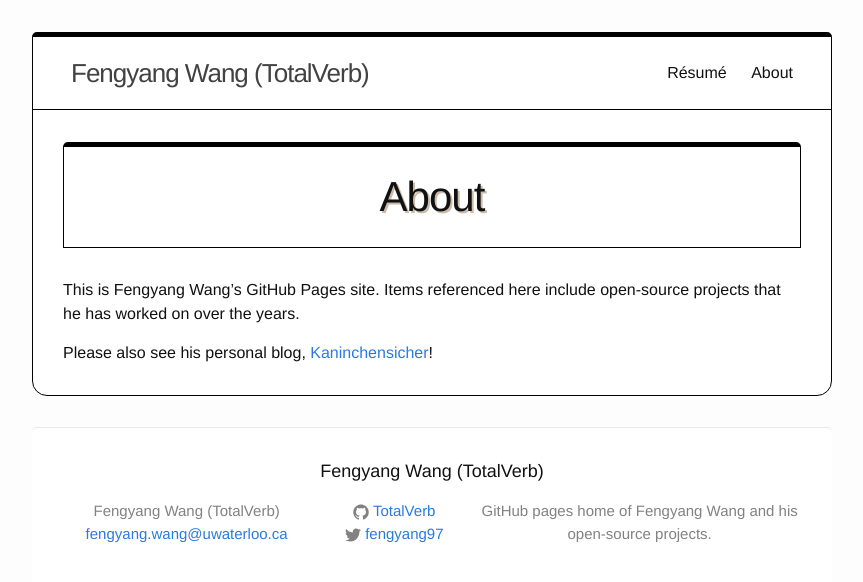
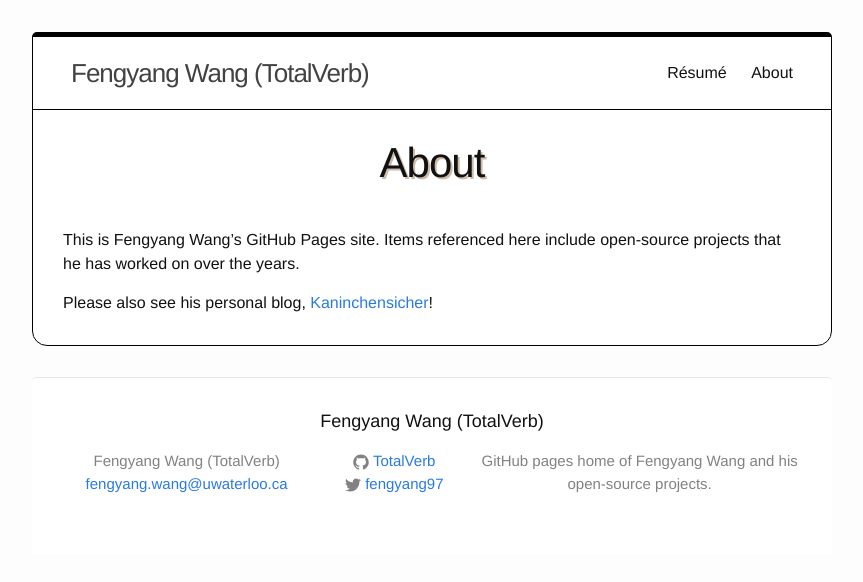
Before and after one commit to TotalVerb/totalverb.github.io, a Jekyll site: the page built from about.md, in a window 1280 px wide. Shown: the top 582 px of the page, without its empty margins (208-1071 px from the left). Built offline with Jekyll 4.4.1, drawn with Linux system fonts in a browser that asks for light colours.

Commit message:
Improve pages/posts

```diff
--- a/css/main.scss
+++ b/css/main.scss
@@ -89,6 +89,12 @@ main {
     border-bottom-right-radius: $spacing-unit/2;
 }
 
+article header {
+    border-style: none;
+    min-height: none;
+    padding: 0;
+}
+
 ul.post-list {
     margin-top: $spacing-unit;
 }
```
